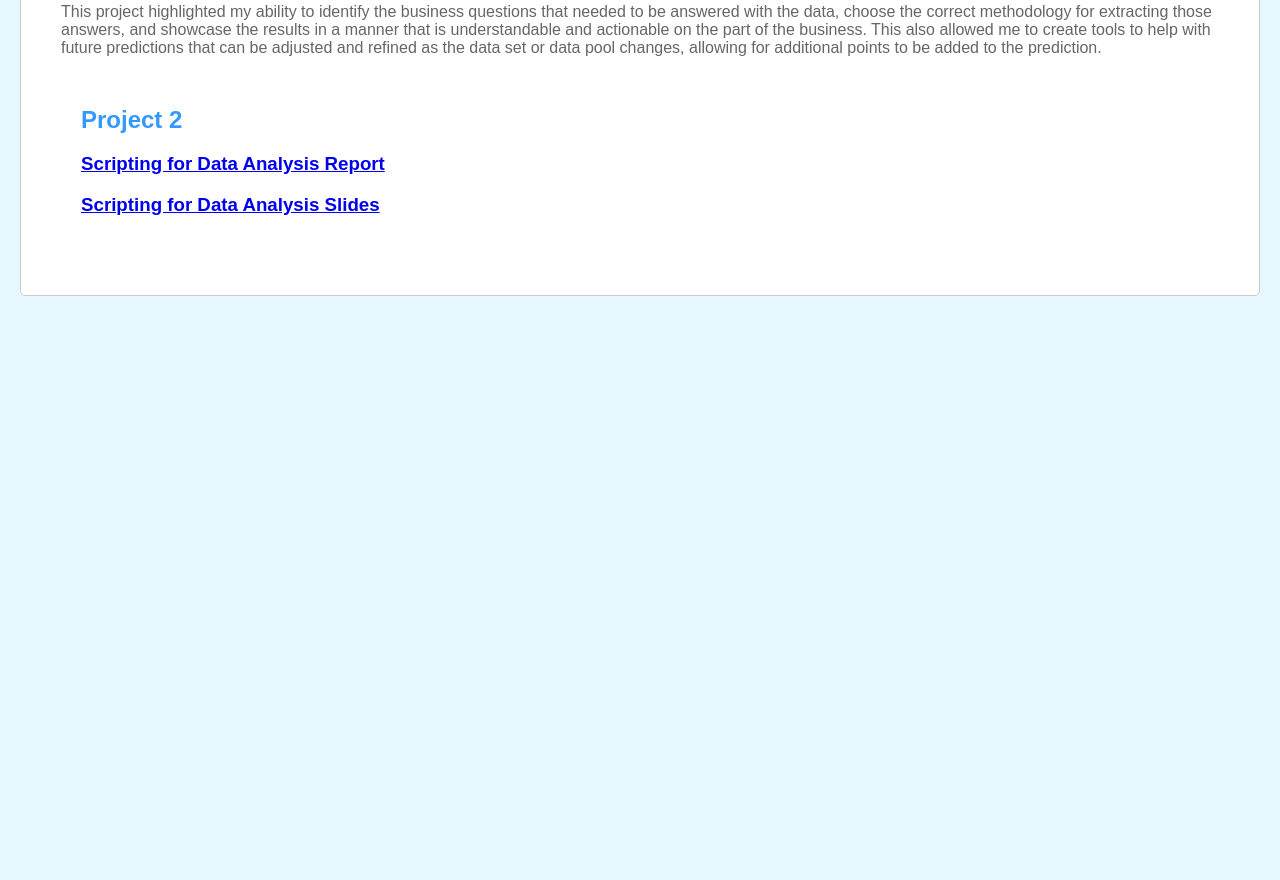
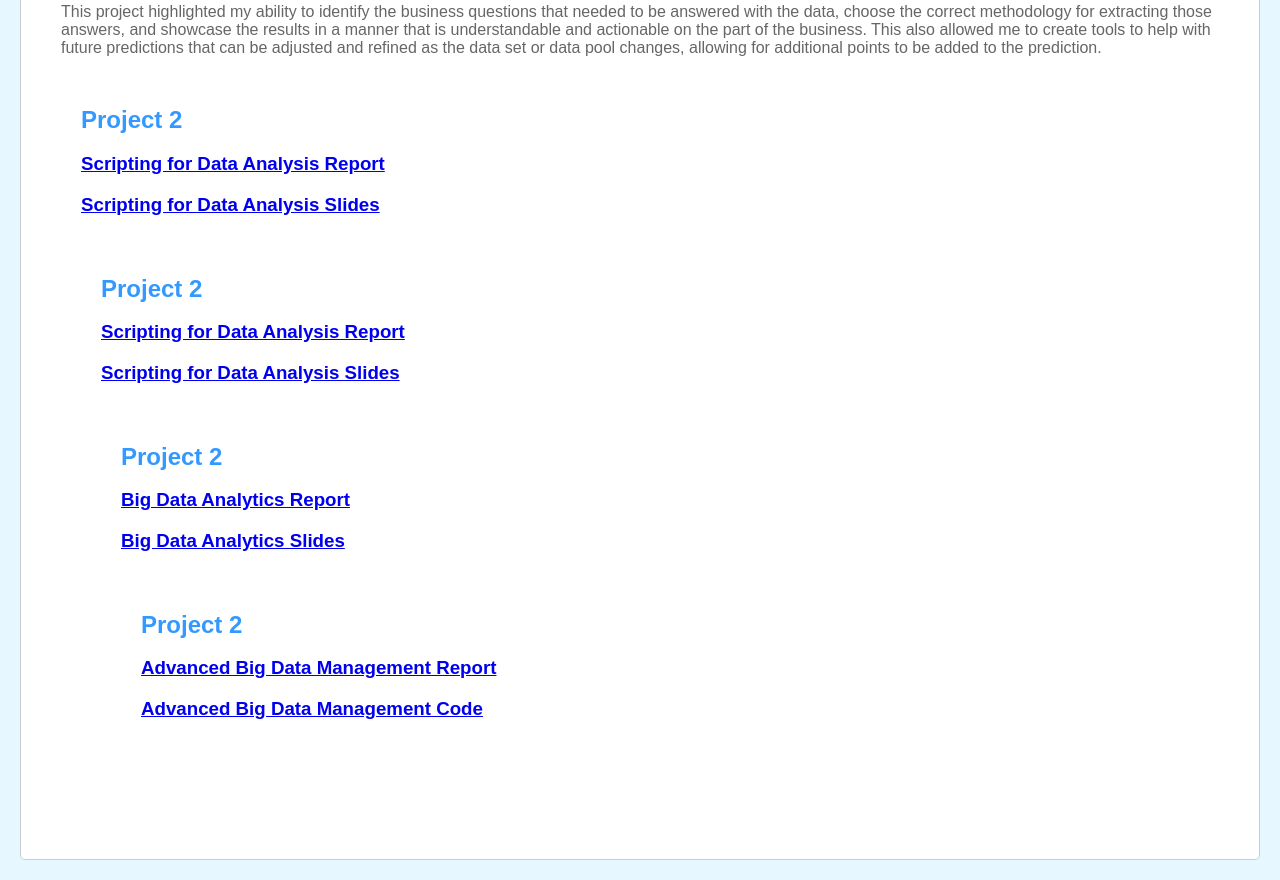
Before and after one commit to LFleming21/LFleming21.github.io, a plain HTML site: page portfolio/index.html in a window 1280 px wide. Shown: the part 1577-2457 px from the top of the page. Before the commit the page ends 1893 px from the top, so only its background shows below. Drawn offline with Linux system fonts and the light colour scheme.

Commit message:
Adding Projects

```diff
--- a/portfolio/index.html
+++ b/portfolio/index.html
@@ -181,6 +181,21 @@
   <h3><a href="../projects/scripting/Lessa_Fleming_Final_project_paper_061023.pdf">Scripting for Data Analysis Report</a></h3>
   <h3><a href="../scripting/Airbnb_Project.pdf">Scripting for Data Analysis Slides</a></h3>
 
+    <section id="Project 3">
+   <h2>Project 2</h2>
+  <h3><a href="../projects/scripting/Lessa_Fleming_Final_project_paper_061023.pdf">Scripting for Data Analysis Report</a></h3>
+  <h3><a href="../scripting/Airbnb_Project.pdf">Scripting for Data Analysis Slides</a></h3>
+
+    <section id="Project 4">
+   <h2>Project 2</h2>
+  <h3><a href="../big_data_analytics/Honeybee_Production_and_Colony_Loss_Report.pdf">Big Data Analytics Report</a></h3>
+  <h3><a href="../big_data_analytics/Honey_Bee_Project.pdf">Big Data Analytics Slides</a></h3>
+
+    <section id="Project 5">
+   <h2>Project 2</h2>
+  <h3><a href="../big_data_management/Project_Lessa_Fleming_IST769.pdf">Advanced Big Data Management Report</a></h3>
+  <h3><a href="../big_data_management/Project.pdf">Advanced Big Data Management Code</a></h3>
+
 
     </div>
     <!-- End of Essay section -->
```
